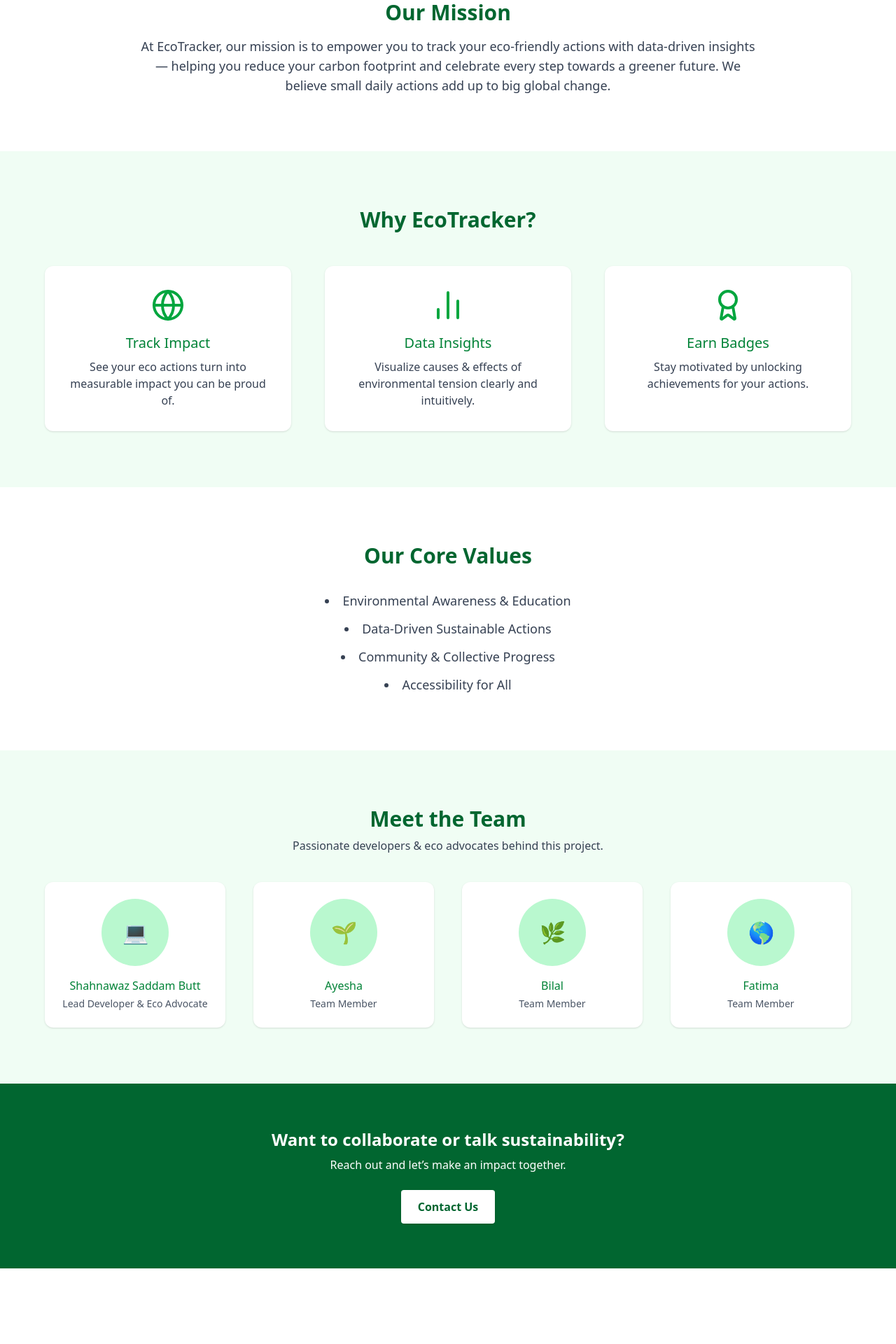
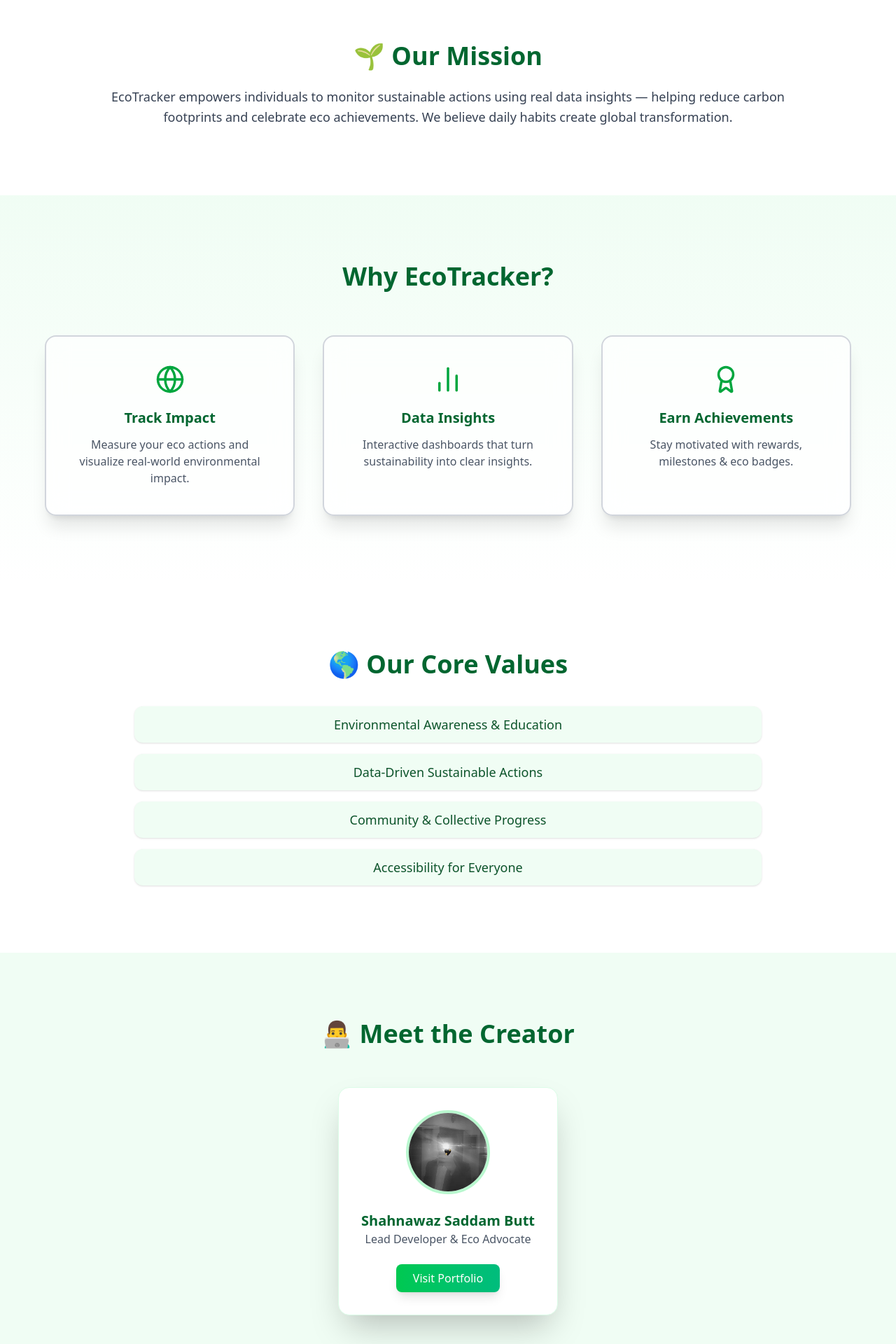
Before and after one commit to ShahanwazSaddam144/eco-tracker, a Next.js app: page /about in a window 1280 px wide. Shown: the part 400-2320 px from the top of the page at 70% size. Before the commit the page ends 2212 px from the top, so only its background shows below. Built offline with nearby package versions, Linux system fonts and the light colour scheme.

Commit message:
done for profile and about ui

```diff
--- a/app/about/page.js
+++ b/app/about/page.js
@@ -2,30 +2,17 @@
 
 import React from "react";
 import { motion } from "framer-motion";
-import { Globe, BarChart2, Award, Leaf, Users } from "lucide-react";
+import { Globe, BarChart2, Award, Leaf } from "lucide-react";
+import Image from "next/image";
 import Navbar from "../components/Navbar";
+import Link from "next/link";
 
 const About = () => {
   const team = [
     {
       name: "Shahnawaz Saddam Butt",
       role: "Lead Developer & Eco Advocate",
-      emoji: "💻",
-    },
-    {
-      name: "Ayesha",
-      role: "Team Member",
-      emoji: "🌱",
-    },
-    {
-      name: "Bilal",
-      role: "Team Member",
-      emoji: "🌿",
-    },
-    {
-      name: "Fatima",
-      role: "Team Member",
-      emoji: "🌎",
+      image: "/developer.jpg",
     },
   ];
 
@@ -33,188 +20,204 @@ const About = () => {
     <>
       <Navbar />
 
-      {/* HERO / Header */}
-      <section className="bg-green-100 text-center py-24 px-8">
+      {/* HERO */}
+      <section className="relative bg-gradient-to-br from-green-100 via-green-50 to-white text-center py-28 px-8 overflow-hidden">
+
+        {/* Decorative blur circles */}
+        <div className="absolute top-10 left-10 w-40 h-40 bg-green-300/30 rounded-full blur-3xl"></div>
+        <div className="absolute bottom-10 right-10 w-60 h-60 bg-emerald-200/40 rounded-full blur-3xl"></div>
+
         <motion.h1
-          className="text-5xl font-bold text-green-900"
+          className="text-5xl sm:text-6xl font-extrabold text-green-900 relative z-10"
           initial={{ y: -50, opacity: 0 }}
           animate={{ y: 0, opacity: 1 }}
           transition={{ duration: 0.8 }}
         >
-          About EcoTracker
+          About EcoTracker 🌍
         </motion.h1>
+
         <motion.p
-          className="mt-6 text-lg text-green-700 max-w-2xl mx-auto"
+          className="mt-6 text-lg sm:text-xl text-green-800 max-w-3xl mx-auto relative z-10"
           initial={{ opacity: 0 }}
           animate={{ opacity: 1 }}
           transition={{ delay: 0.5 }}
         >
-          Learn who we are, why we exist, and how we help people make sustainable choices every day.
+          We help people transform everyday eco-actions into measurable impact.
+          Small changes. Big difference.
         </motion.p>
       </section>
 
-      {/* OUR MISSION */}
-      <section className="py-20 px-8 bg-white">
-        <div className="max-w-4xl mx-auto text-center">
+      {/* MISSION */}
+      <section className="py-24 px-8 bg-white">
+        <div className="max-w-5xl mx-auto text-center">
           <motion.h2
-            className="text-3xl font-semibold text-green-800"
+            className="text-4xl font-bold text-green-800"
             initial={{ x: -50, opacity: 0 }}
             whileInView={{ x: 0, opacity: 1 }}
             viewport={{ once: true }}
-            transition={{ duration: 0.8 }}
           >
-            Our Mission
+            🌱 Our Mission
           </motion.h2>
+
           <motion.p
-            className="mt-4 text-gray-700 text-lg"
+            className="mt-6 text-gray-700 text-lg leading-relaxed"
             initial={{ opacity: 0 }}
             whileInView={{ opacity: 1 }}
             viewport={{ once: true }}
             transition={{ delay: 0.3 }}
           >
-            At EcoTracker, our mission is to empower you to track your eco-friendly actions with data-driven insights — helping you reduce your carbon footprint and celebrate every step towards a greener future. We believe small daily actions add up to big global change.
+            EcoTracker empowers individuals to monitor sustainable actions using
+            real data insights — helping reduce carbon footprints and celebrate
+            eco achievements. We believe daily habits create global transformation.
           </motion.p>
         </div>
       </section>
 
-      {/* WHY ECO TRACKER */}
-      <section className="bg-green-50 py-20 px-8">
+      {/* FEATURES */}
+      <section className="bg-gradient-to-b from-green-50 to-white py-24 px-8">
         <div className="max-w-6xl mx-auto text-center">
           <motion.h2
-            className="text-3xl font-semibold text-green-800"
-            initial={{ y: -50, opacity: 0 }}
+            className="text-4xl font-bold text-green-800"
+            initial={{ y: -40, opacity: 0 }}
             whileInView={{ y: 0, opacity: 1 }}
             viewport={{ once: true }}
-            transition={{ duration: 0.8 }}
           >
             Why EcoTracker?
           </motion.h2>
 
-          <div className="grid grid-cols-1 md:grid-cols-3 gap-12 mt-12">
-            <motion.div
-              className="text-center bg-white p-8 rounded-xl shadow hover:scale-105 transition-transform duration-300"
-              whileHover={{ scale: 1.05 }}
-            >
-              <Globe className="mx-auto text-green-600" size={48} />
-              <h3 className="mt-4 text-xl font-medium text-green-700">Track Impact</h3>
-              <p className="text-gray-700 mt-2">
-                See your eco actions turn into measurable impact you can be proud of.
-              </p>
-            </motion.div>
+          <div className="grid grid-cols-1 md:grid-cols-3 gap-10 mt-16">
 
-            <motion.div
-              className="text-center bg-white p-8 rounded-xl shadow hover:scale-105 transition-transform duration-300"
-              whileHover={{ scale: 1.05 }}
-            >
-              <BarChart2 className="mx-auto text-green-600" size={48} />
-              <h3 className="mt-4 text-xl font-medium text-green-700">Data Insights</h3>
-              <p className="text-gray-700 mt-2">
-                Visualize causes & effects of environmental tension clearly and intuitively.
-              </p>
-            </motion.div>
-
-            <motion.div
-              className="text-center bg-white p-8 rounded-xl shadow hover:scale-105 transition-transform duration-300"
-              whileHover={{ scale: 1.05 }}
-            >
-              <Award className="mx-auto text-green-600" size={48} />
-              <h3 className="mt-4 text-xl font-medium text-green-700">Earn Badges</h3>
-              <p className="text-gray-700 mt-2">
-                Stay motivated by unlocking achievements for your actions.
-              </p>
-            </motion.div>
-          </div>
-        </div>
-      </section>
-
-      {/* OUR VALUES */}
-      <section className="py-20 px-8 bg-white">
-        <div className="max-w-4xl mx-auto text-center">
-          <motion.h2
-            className="text-3xl font-semibold text-green-800"
-            initial={{ x: 50, opacity: 0 }}
-            whileInView={{ x: 0, opacity: 1 }}
-            viewport={{ once: true }}
-            transition={{ duration: 0.8 }}
-          >
-            Our Core Values
-          </motion.h2>
-          <motion.ul
-            className="mt-8 text-lg text-gray-700 list-disc list-inside space-y-3"
-            initial={{ opacity: 0 }}
-            whileInView={{ opacity: 1 }}
-            viewport={{ once: true }}
-            transition={{ delay: 0.3 }}
-          >
-            <li>Environmental Awareness & Education</li>
-            <li>Data‑Driven Sustainable Actions</li>
-            <li>Community & Collective Progress</li>
-            <li>Accessibility for All</li>
-          </motion.ul>
-        </div>
-      </section>
-
-      {/* TEAM */}
-      <section className="bg-green-50 py-20 px-8">
-        <div className="max-w-6xl mx-auto text-center">
-          <motion.h2
-            className="text-3xl font-semibold text-green-800"
-            initial={{ y: -50, opacity: 0 }}
-            whileInView={{ y: 0, opacity: 1 }}
-            viewport={{ once: true }}
-            transition={{ duration: 0.8 }}
-          >
-            Meet the Team
-          </motion.h2>
-          <p className="text-gray-700 mt-2">
-            Passionate developers & eco advocates behind this project.
-          </p>
-
-          <div className="grid grid-cols-1 sm:grid-cols-2 md:grid-cols-4 gap-10 mt-10">
-            {team.map((member, idx) => (
+            {[{
+              icon: <Globe size={42} />,
+              title: "Track Impact",
+              desc: "Measure your eco actions and visualize real-world environmental impact."
+            },
+            {
+              icon: <BarChart2 size={42} />,
+              title: "Data Insights",
+              desc: "Interactive dashboards that turn sustainability into clear insights."
+            },
+            {
+              icon: <Award size={42} />,
+              title: "Earn Achievements",
+              desc: "Stay motivated with rewards, milestones & eco badges."
+            }].map((item, i) => (
               <motion.div
-                key={idx}
-                className="bg-white shadow p-6 rounded-xl text-center hover:scale-105 transition-transform duration-300"
+                key={i}
                 whileHover={{ scale: 1.05 }}
-              >
-                <div className="w-24 h-24 bg-green-200 rounded-full mx-auto text-3xl flex items-center justify-center">
-                  {member.emoji}
+                className="backdrop-blur-lg bg-white/70 border-2 border-gray-300 shadow-xl
+                p-10 rounded-2xl transition duration-300 hover:border-green-300
+                active:border-green-300 cursor-pointer">
+                <div className="text-green-600 flex justify-center">
+                  {item.icon}
                 </div>
-                <h3 className="mt-4 font-medium text-green-700">{member.name}</h3>
-                <p className="text-gray-600 text-sm mt-1">{member.role}</p>
+                <h3 className="mt-5 text-xl font-semibold text-green-800">
+                  {item.title}
+                </h3>
+                <p className="mt-3 text-gray-600">{item.desc}</p>
               </motion.div>
             ))}
           </div>
         </div>
       </section>
 
-      {/* CONTACT CTA */}
-      <section className="bg-green-800 py-16 text-center text-white px-8">
+      {/* VALUES */}
+      <section className="py-24 px-8 bg-white">
+        <div className="max-w-4xl mx-auto text-center">
+          <motion.h2
+            className="text-4xl font-bold text-green-800"
+            initial={{ x: 40, opacity: 0 }}
+            whileInView={{ x: 0, opacity: 1 }}
+            viewport={{ once: true }}
+          >
+            🌎 Our Core Values
+          </motion.h2>
+
+          <ul className="mt-10 space-y-4 text-lg text-green-900">
+            {[
+              "Environmental Awareness & Education",
+              "Data-Driven Sustainable Actions",
+              "Community & Collective Progress",
+              "Accessibility for Everyone"
+            ].map((value, index) => (
+              <li
+                key={index}
+                className="bg-green-50 py-3 px-6 rounded-xl shadow-sm hover:shadow-md transition"
+              >
+                {value}
+              </li>
+            ))}
+          </ul>
+        </div>
+      </section>
+
+      {/* TEAM */}
+      <section className="bg-green-50 py-24 px-8">
+        <div className="max-w-6xl mx-auto text-center">
+          <motion.h2
+            className="text-4xl font-bold text-green-800"
+            initial={{ y: -40, opacity: 0 }}
+            whileInView={{ y: 0, opacity: 1 }}
+            viewport={{ once: true }}
+          >
+            👨‍💻 Meet the Creator
+          </motion.h2>
+
+          <div className="flex justify-center mt-14">
+            {team.map((member, idx) => (
+              <motion.div
+                key={idx}
+                whileHover={{ scale: 1.05 }}
+                className="bg-white shadow-2xl p-8 rounded-2xl text-center border border-green-100 max-w-sm"
+              >
+                <Image
+                  src={member.image}
+                  alt="Developer"
+                  width={120}
+                  height={120}
+                  className="rounded-full mx-auto border-4 border-green-200"
+                />
+                <h3 className="mt-6 text-xl font-bold text-green-800">
+                  {member.name}
+                </h3>
+                <p className="text-gray-600">{member.role}</p>
+
+                <a
+                  href="https://shahnawaz.buttnetworks.com/"
+                  target="_blank"
+                  rel="noopener noreferrer"
+                >
+                  <button className="mt-6 px-6 py-2 bg-gradient-to-r from-green-500 to-emerald-500 text-white rounded-lg shadow-lg hover:shadow-xl transition duration-300">
+                    Visit Portfolio
+                  </button>
+                </a>
+              </motion.div>
+            ))}
+          </div>
+        </div>
+      </section>
+
+      {/* CTA */}
+      <section className="bg-gradient-to-r from-green-600 to-emerald-500 py-20 text-center px-8 text-white">
         <motion.h3
-          className="text-2xl font-semibold"
+          className="text-3xl sm:text-4xl font-bold"
           initial={{ y: 20, opacity: 0 }}
           whileInView={{ y: 0, opacity: 1 }}
           viewport={{ once: true }}
-          transition={{ duration: 0.8 }}
         >
-          Want to collaborate or talk sustainability?
+          Ready to Build a Greener Future? 🌿
         </motion.h3>
-        <motion.p
-          className="mt-2"
-          initial={{ opacity: 0 }}
-          whileInView={{ opacity: 1 }}
-          viewport={{ once: true }}
-          transition={{ delay: 0.3 }}
-        >
-          Reach out and let’s make an impact together.
-        </motion.p>
-        <motion.a
-          href="mailto:contact@eco.buttnetworks.com"
-          className="inline-block mt-6 bg-white text-green-800 font-semibold px-6 py-3 rounded shadow hover:bg-green-100 transition-colors duration-300"
-          whileHover={{ scale: 1.05 }}
+
+        <p className="mt-4 text-lg text-green-100">
+          Let’s collaborate and make sustainability smarter.
+        </p>
+
+        <Link
+          href="/"
+          className="inline-block mt-8 bg-white text-green-700 font-semibold px-8 py-3 rounded-lg shadow-lg hover:bg-green-100 transition"
         >
           Contact Us
-        </motion.a>
+        </Link>
       </section>
     </>
   );
```
Also changed, not shown: app/profile/page.js (+73 -13 lines), public/developer.jpg (added), 1 other file (tests, documents, lock files or other folders).
